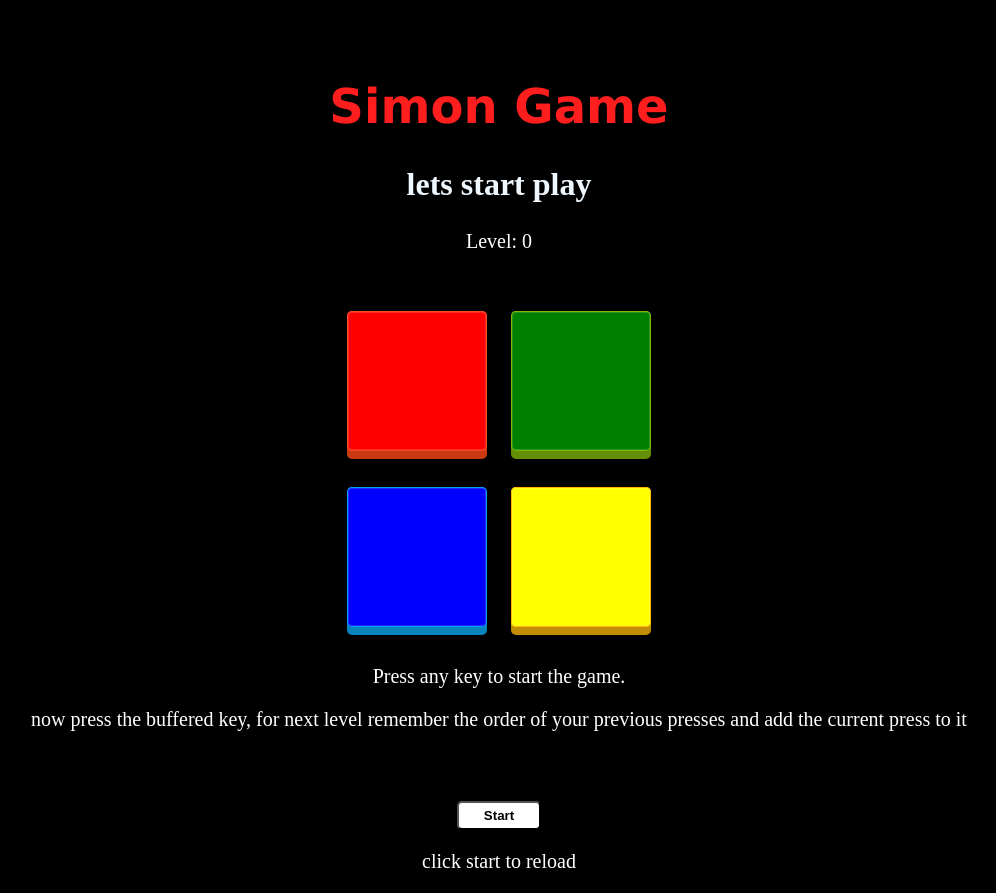
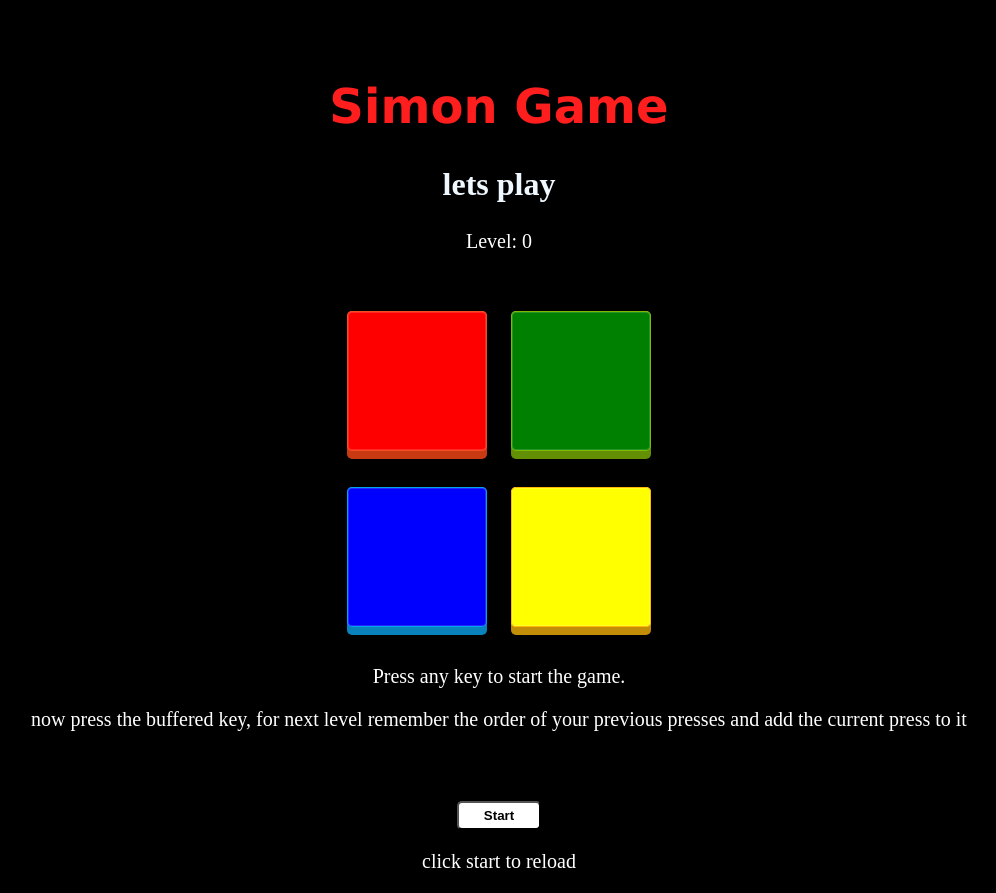
Before and after one commit to vasanthRV00/simongame, a plain HTML site: page index.html in a window 1280 px wide. Shown: the whole page, without its empty margins (141-1137 px from the left). Drawn offline with nearby package versions, Linux system fonts and the light colour scheme.

Commit message:
Update index.html

```diff
--- a/index.html
+++ b/index.html
@@ -9,7 +9,7 @@
 </head>
 <body>
     <h1>Simon Game</h1>
-    <h2>lets start play</h2>
+    <h2>lets play</h2>
 <!--     <p>HighScore: <span id ="HighScore">0</span></p> -->
     <p>Level: <span id ="level">0</span></p>
 <div class ="game-btn">
```
